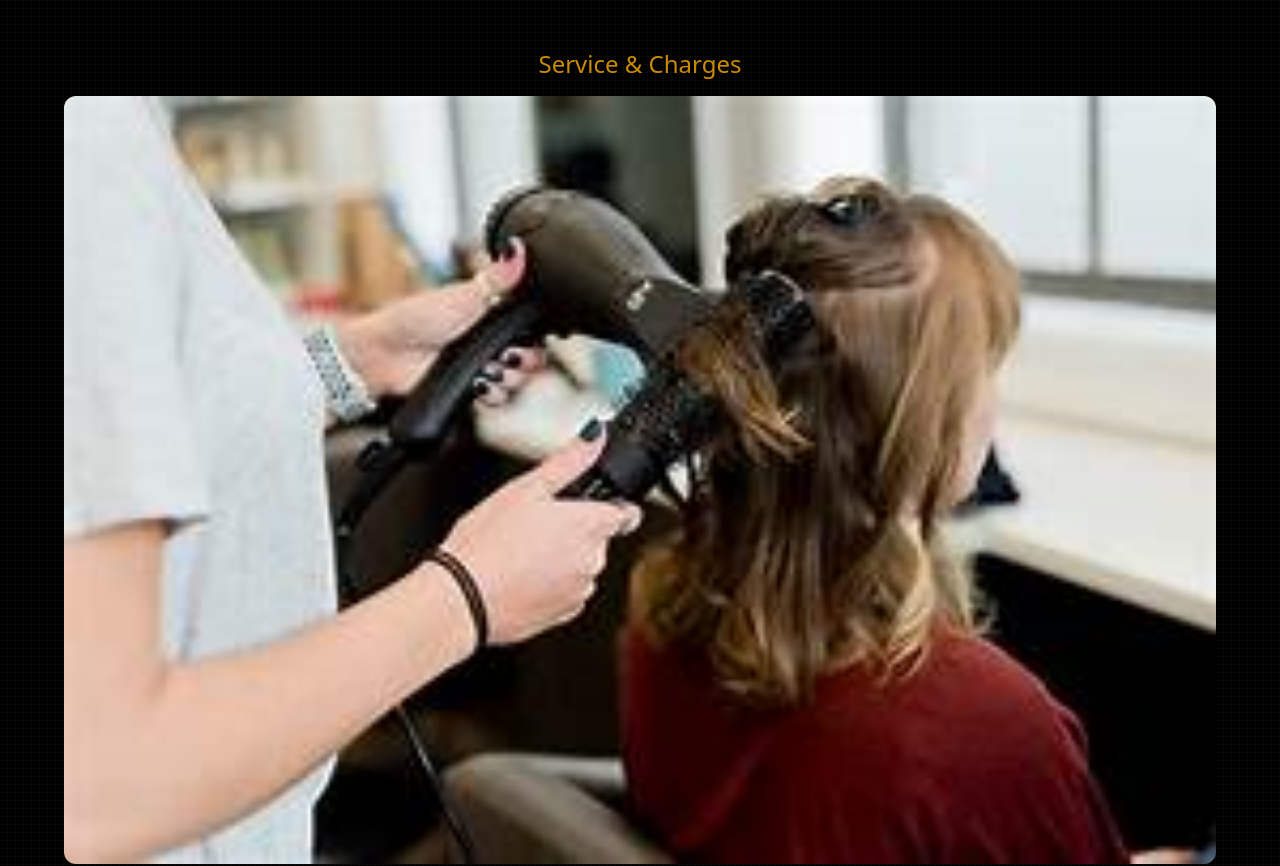
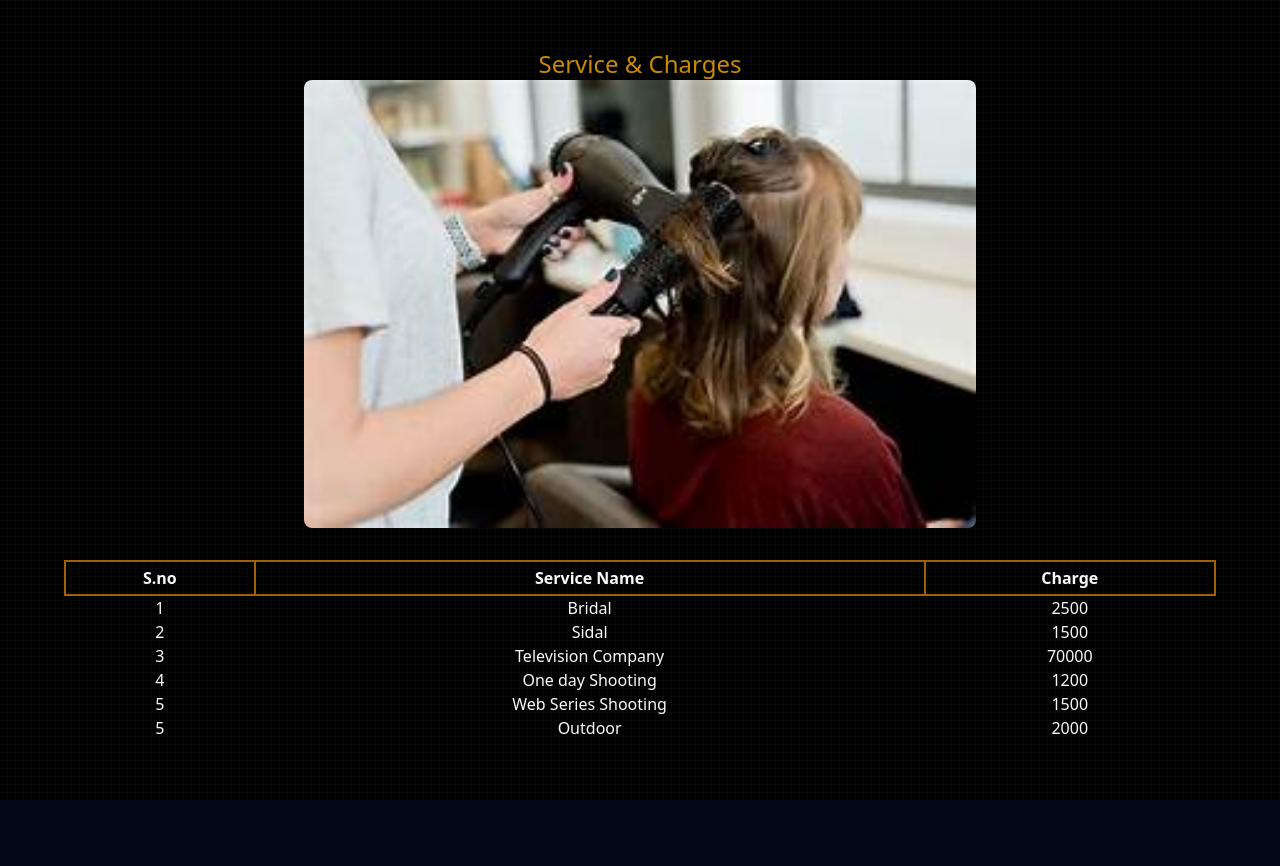
Before and after one commit to ZaidR07/HairStylist, a Next.js app: page /Prices in a window 1280 px wide. Shown: the top 866 px of the page. After the commit the page ends 800 px from the top, so only its background shows below. Built offline with nearby package versions, Linux system fonts and the light colour scheme.

Commit message:
improved image

```diff
--- a/src/app/(Pages)/Prices/page.tsx
+++ b/src/app/(Pages)/Prices/page.tsx
@@ -1,48 +1,54 @@
 import React from "react";
-
+import Image from "next/image";
 
 const work = [
   {
-    name : "Bridal",
-    charge : 2500,
-    sno : 1
+    name: "Bridal",
+    charge: 2500,
+    sno: 1,
   },
   {
-    name : "Sidal",
-    charge : 1500,
-    sno : 2
-
+    name: "Sidal",
+    charge: 1500,
+    sno: 2,
   },
   {
-    name : "Television Company",
-    charge : 70000,
-    sno : 3
-
+    name: "Television Company",
+    charge: 70000,
+    sno: 3,
   },
   {
-    name : "One day Shooting",
-    charge : 1200,
-    sno : 4
+    name: "One day Shooting",
+    charge: 1200,
+    sno: 4,
   },
   {
-    name : "Web Series Shooting",
-    charge : 1500,
-    sno : 5
+    name: "Web Series Shooting",
+    charge: 1500,
+    sno: 5,
   },
   {
-    name : "Outdoor",
-    charge : 2000,
-    sno : 5
-  }
-
-]
+    name: "Outdoor",
+    charge: 2000,
+    sno: 5,
+  },
+];
 
 const page = () => {
   return (
     <div className="px-[5%] py-12 w-full min-h-screen dark:bg-black bg-white dark:bg-grid-small-white/[0.2] bg-grid-small-black/[0.2] flex flex-col">
-      <h1 className="text-center , text-yellow-600 , text-2xl">Service & Charges</h1>
-      <img src="/Workimage.jpg" className="rounded-xl , mt-4" />
+      <h1 className="text-center , text-yellow-600 , text-2xl">
+        Service & Charges
+      </h1>
 
+      <Image
+        src="/Workimage.jpg" // Path to the image in the public folder
+        alt="Professional Hair Stylist"
+        width={400} // Provide a width for optimization
+        height={400} // Provide a height for optimization
+        className="w-full max-w-2xl mx-auto rounded-lg shadow-lg"
+        priority // Ensures this image is loaded with high priority
+      />
 
       <table className="w-full mt-8">
         <tr className="w-full">
@@ -50,12 +56,12 @@ const page = () => {
           <th className="border-2 , border-yellow-700 , p-1">Service Name</th>
           <th className="border-2 , border-yellow-700 , p-1">Charge</th>
         </tr>
-        {work && work.map((item) => (
+        {work &&
+          work.map((item) => (
             <tr className="text-center" key={item.sno}>
               <td>{item.sno}</td>
               <td>{item.name}</td>
               <td>{item.charge}</td>
-
             </tr>
           ))}
       </table>
```
Lines whose indentation alone changed are shown as unchanged.
